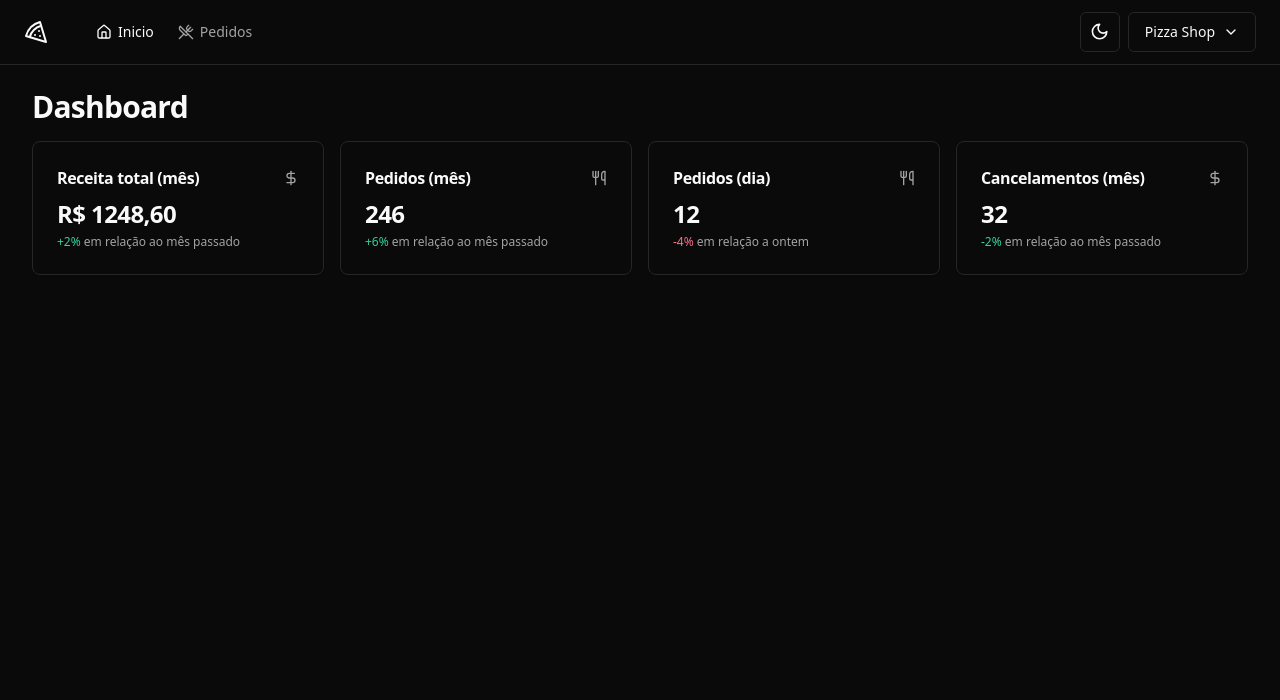
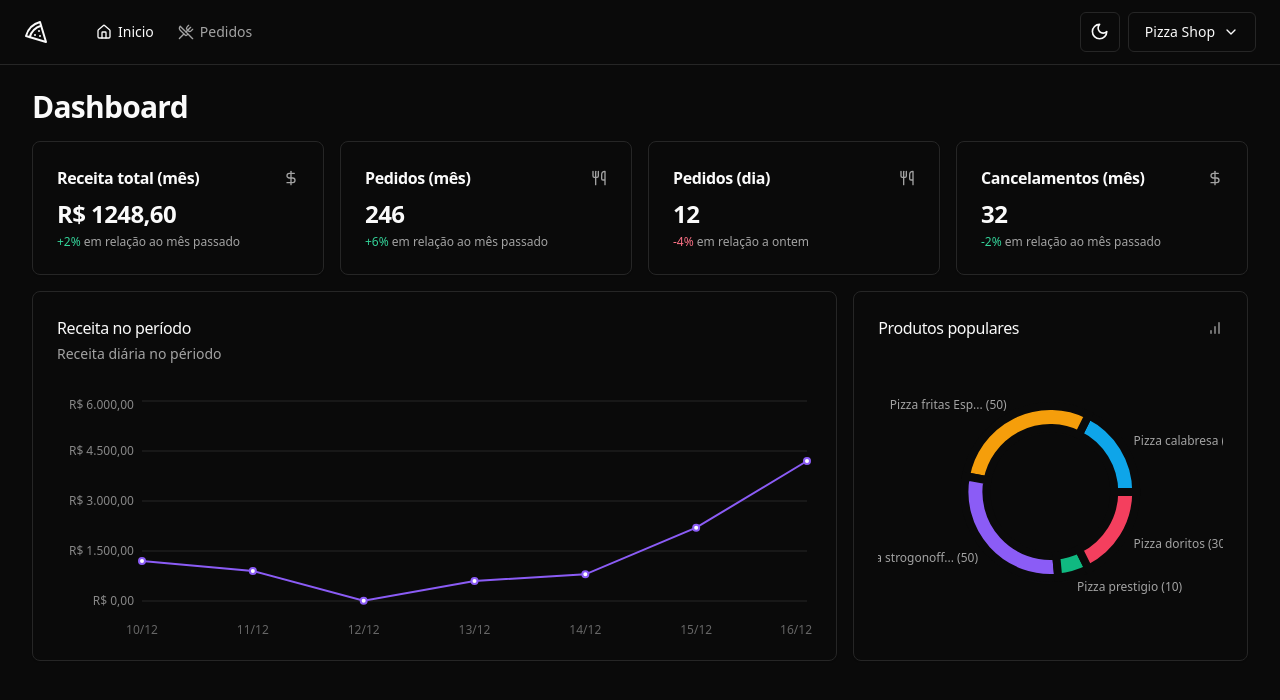
Before and after one commit to Alessandro0003/dashboarding, a React (Vite) app: page / in a window 1280 px wide. Shown: the top 700 px of the page. Built offline with nearby package versions, Linux system fonts and the light colour scheme.

Commit message:
:fireworks: feat: add components graphics in dashboard

```diff
--- a/src/pages/app/dashboard/dashboard.tsx
+++ b/src/pages/app/dashboard/dashboard.tsx
@@ -4,6 +4,8 @@ import { DayOrdersAmountCard } from './day-orders-amount-card'
 import { MonthCanceledOrdersAmountCard } from './month-canceled-orders-amount-card'
 import { MonthOrdersAmountCard } from './month-orders-amount-card'
 import { MonthRevenueCard } from './month-revenue-card'
+import { PopularProductsChart } from './popular-products-chart'
+import { RevenueChart } from './revenue-chart'
 
 export function Dashboard() {
   return (
@@ -18,6 +20,11 @@ export function Dashboard() {
           <DayOrdersAmountCard />
           <MonthCanceledOrdersAmountCard />
         </div>
+
+        <div className="grid grid-cols-9 gap-4">
+          <RevenueChart />
+          <PopularProductsChart />
+        </div>
       </div>
     </>
   )
```
